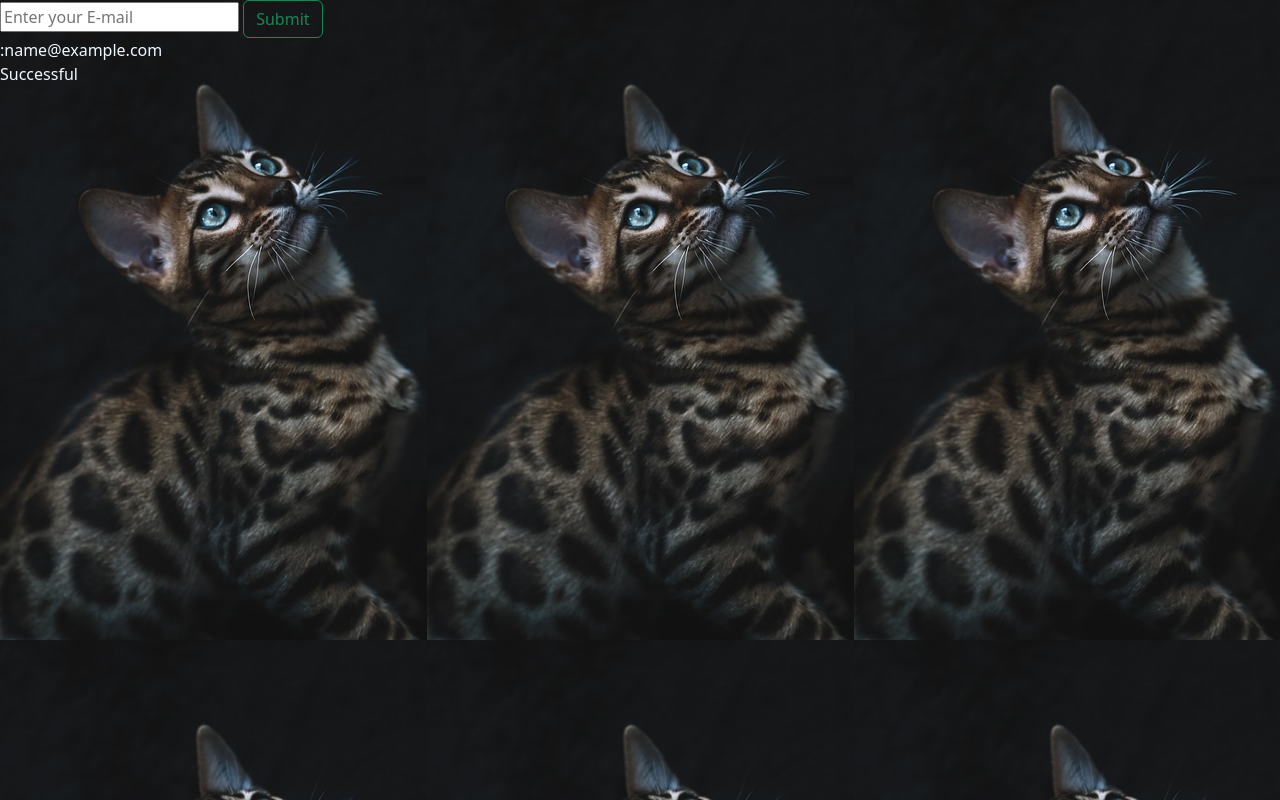
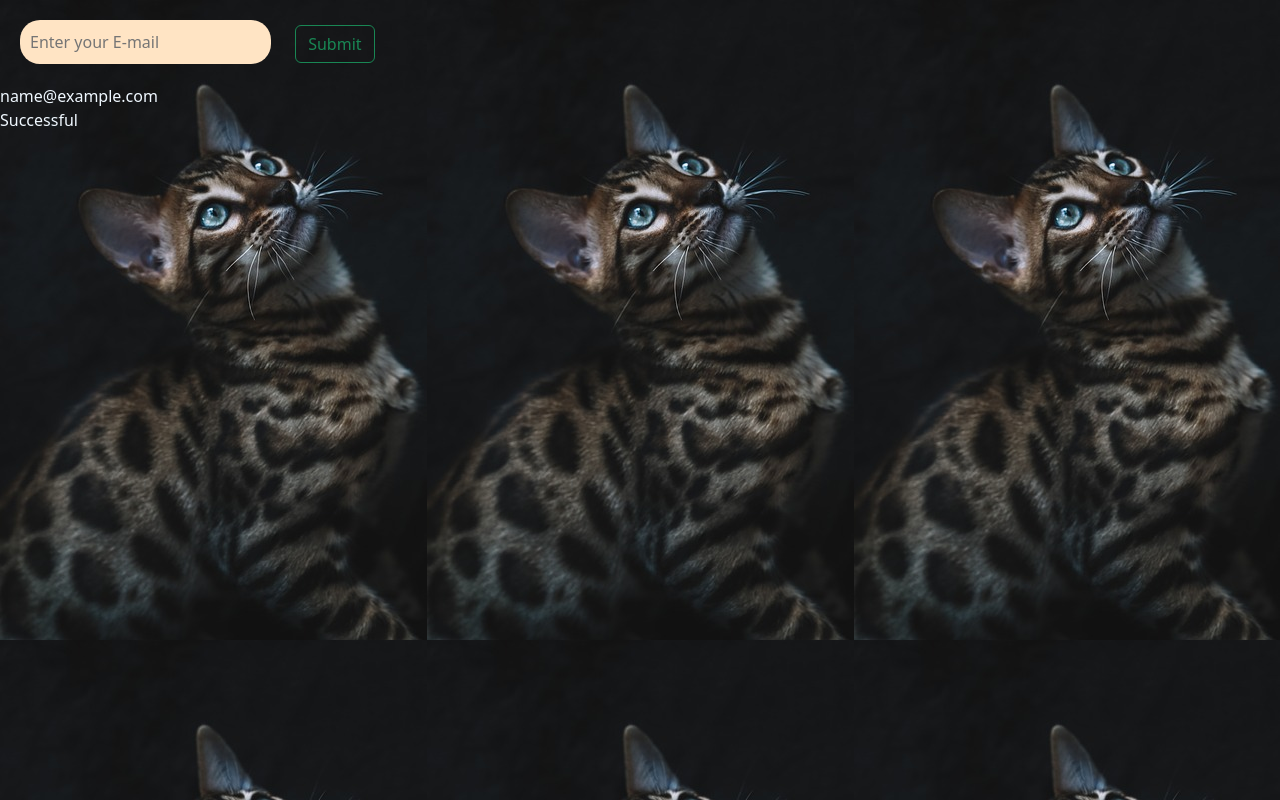
Before and after one commit to MuhammadNashid/js, a plain HTML site: page js/index.html in a window 1280 px wide. Both pictures are taken after typing "name@example.com" into the empty fields and a click on the button "Submit". Drawn offline with nearby package versions, Linux system fonts and the light colour scheme.

Commit message:
files added

```diff
--- a/js/js/tasks.js
+++ b/js/js/tasks.js
@@ -222,7 +222,7 @@ str=``
 
 if(b){
         str+=`
-        <span>:${mail}</span><br>Successful
+        <span>${mail}</span><br>Successful
         `
 }else{
         str+=`
--- a/js/style.css
+++ b/js/style.css
@@ -93,10 +93,17 @@ body{
     border-radius: 9px;
 } */
 
-#paswrd{
+/* #paswrd{
     border:none;
     border-radius: 30px;
     background-color: brown;
     color: aliceblue;
 
+} */
+
+#email{
+    border: none;
+    border-radius: 20px;
+    padding: 10px 10px;margin: 20px;
+    background-color: bisque;
 }
```
